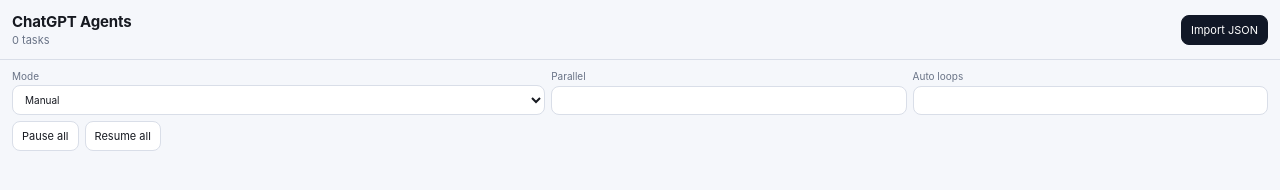
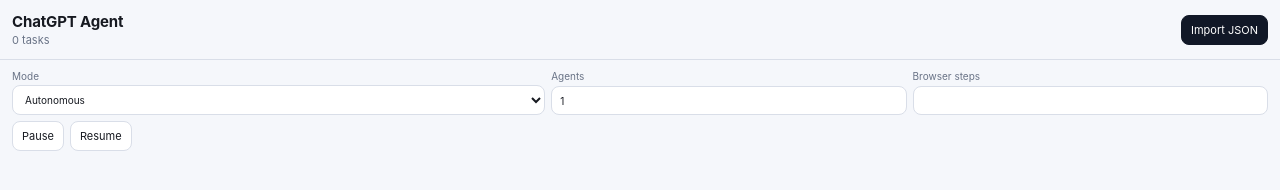
Before and after one commit to melencio-ai/chatgpt-agents, a website with bundled scripts: page src/sidepanel/index.html in a window 1280 px wide. Built offline with nearby package versions, Linux system fonts and the light colour scheme; no server answers.

Commit message:
feat: simplify side panel for one autonomous agent

```diff
--- a/src/sidepanel/index.html
+++ b/src/sidepanel/index.html
@@ -9,7 +9,7 @@
   <body>
     <header class="topbar">
       <div>
-        <h1>ChatGPT Agents</h1>
+        <h1>ChatGPT Agent</h1>
         <p id="summary">0 tasks</p>
       </div>
       <label class="button primary compact" for="file-input">Import JSON</label>
@@ -20,24 +20,22 @@
       <label>
         <span>Mode</span>
         <select id="default-mode">
-          <option value="manual">Manual</option>
-          <option value="assisted">Assisted</option>
-          <option value="auto">Auto</option>
+          <option value="auto">Autonomous</option>
         </select>
       </label>
       <label>
-        <span>Parallel</span>
-        <input id="max-concurrent" type="number" min="1" max="10" step="1" />
+        <span>Agents</span>
+        <input id="max-concurrent" type="number" min="1" max="1" step="1" value="1" disabled />
       </label>
       <label>
-        <span>Auto loops</span>
-        <input id="max-continuations" type="number" min="1" max="50" step="1" />
+        <span>Browser steps</span>
+        <input id="max-continuations" type="number" min="5" max="100" step="1" />
       </label>
     </section>
 
     <div class="global-actions">
-      <button id="pause-all" class="button secondary">Pause all</button>
-      <button id="resume-all" class="button secondary">Resume all</button>
+      <button id="pause-all" class="button secondary">Pause</button>
+      <button id="resume-all" class="button secondary">Resume</button>
     </div>
 
     <div id="notice" class="notice" role="status" hidden></div>
@@ -46,7 +44,7 @@
     <template id="empty-template">
       <section class="empty-state">
         <strong>No tasks loaded</strong>
-        <p>Import the task JSON file to create your agent queue.</p>
+        <p>Import a JSON task and let one agent work through it end-to-end.</p>
       </section>
     </template>
 
```
